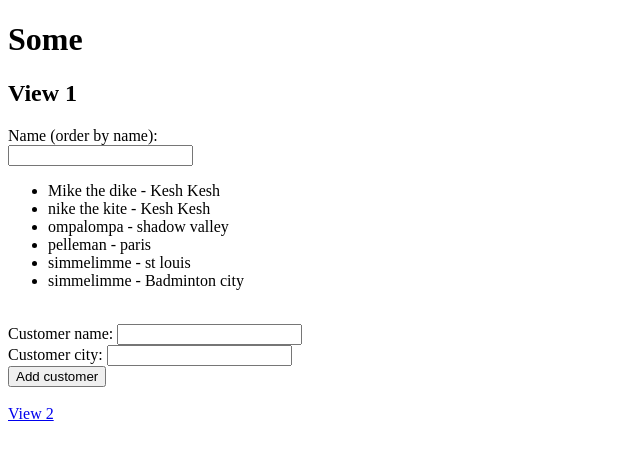
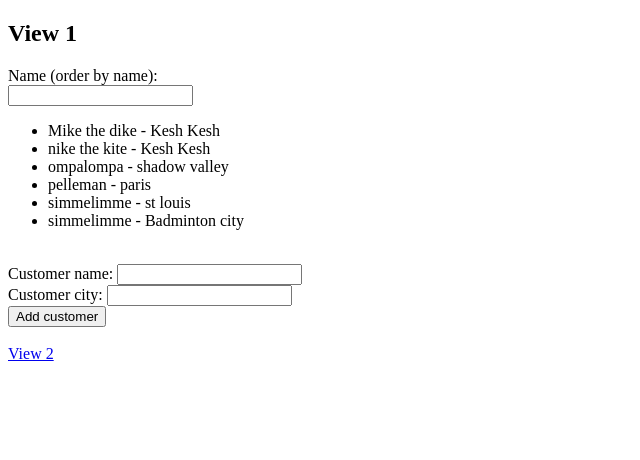
Before and after one commit to sika/AJSDemo, a plain HTML site: page angularJSDemo/index.html in a window 1280 px wide. Shown: the whole page, without its empty margins (0-640 px from the left). Drawn offline with Linux system fonts and the light colour scheme.

```diff
--- a/angularJSDemo/index.html
+++ b/angularJSDemo/index.html
@@ -8,7 +8,6 @@
 <body>
     <div>
         <!-- placeholder for views -->
-        <h1>Some</h1>
         <div ng-view=""></div>
     </div>
 
```
Also changed, not shown: 1 other file.
